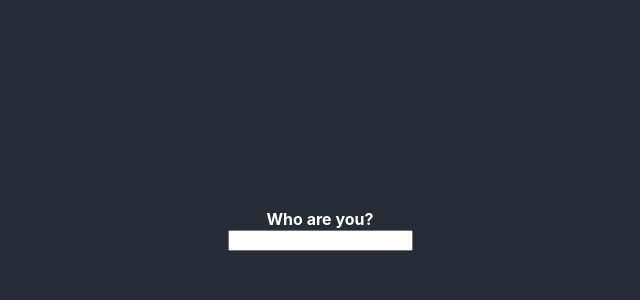
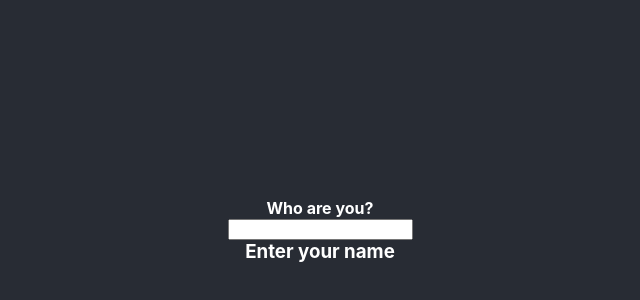
Before and after one commit to hannarim-23/ToDo, a React (Create React App) app in the folder my-app/: page / in a window 1280 px wide. Shown: the part 170-470 px from the top of the page, without its empty margins (320-960 px from the left). Built offline with nearby package versions, Linux system fonts and the light colour scheme.

Commit message:
feat: component GetName

```diff
--- a/my-app/src/App.tsx
+++ b/my-app/src/App.tsx
@@ -1,34 +1,36 @@
-import React, { KeyboardEvent, ChangeEvent, useState } from "react";
+import React, { KeyboardEvent, ChangeEvent, useState, useEffect } from "react";
 import "./App.css";
-import { TodoList } from "./Organism/Todolist";
+//import { TodoList } from "./Organism/Todolist";
 import { taskItems1, taskItems2 } from "./View/view";
 import { taskType, taskType2 } from "./View/view";
-//import { GetName } from "./Atoms/GetName";
+import { GetName } from "./Atoms/GetName";
 //import Button from "./Atoms/Button";
 export type filterValueStyle = "all" | "active" | "done"; //тип для фильтра
 
 function App() {
-    let [tasks, setTasks] = useState<taskType[]>(taskItems1); //присвоение начального значения
+  let [tasks, setTasks] = useState<taskType[]>(taskItems1); //присвоение начального значения
   /*   console.log("------tasks-------", tasks); */
 
-  const [nameUser, setNameUser] = useState("");//имя пользователя
-  console.log("nameUser-------", nameUser);
+  const [nameUser, setNameUser] = useState(""); //имя пользователя
 
-//  let [tasks, setTasks] = useState<taskType[]>();
-//  let [tasks2, setTasks2] = useState<taskType2[]>(taskItems2);
-//  console.log("------tasks2-------", tasks2);
+  const handleChangeName = (newNameUser: string) => {
+    setNameUser(newNameUser ? (newNameUser[0].toUpperCase() + newNameUser.slice(1)) : "");
+  };
 
-  let tasks1 = taskItems2.find((i) => i.user === nameUser); //true
-/*   if (tasks1) {
+  //  let [tasks, setTasks] = useState<taskType[]>();
+  //  let [tasks2, setTasks2] = useState<taskType2[]>(taskItems2);
+  //  console.log("------tasks2-------", tasks2);
+
+  /*   let tasks1 = taskItems2.find((i) => i.user === nameUser);
+  if (tasks1) {
     setTasks(tasks1.tasks);
   }
- */
-  console.log("------tasks1-------", tasks1?.tasks);
+  console.log("------tasks1-------", tasks1?.tasks); */
 
-
-
-
-
+  useEffect(() => {
+    console.log("------++++++-------");
+    handleChangeName(nameUser);
+  }, [nameUser]);
 
   /*удаление задачи */
   const removeTask = (id: number) => {
@@ -124,10 +126,10 @@ function App() {
 
   //  if(nameUser){
   return (
-    //  <GetName></GetName>
     <div className="App">
       <header className="App-header">
-        <div>
+        <GetName nameUser={nameUser} handleChangeName={handleChangeName}></GetName>
+        {/*         <div>
           <h4>Who are you?</h4>
           <input type="text" value={nameUser} onChange={handleChange} onKeyDown={onKeyDown} />
         </div>
@@ -145,7 +147,7 @@ function App() {
           sortTasksTitle={sortTasksTitle}
           sortTasksDate={sortTasksDate}
           sortTasksDateEnd={sortTasksDateEnd}
-        />
+        /> */}
       </header>
     </div>
   );
--- a/my-app/src/Atoms/GetName.tsx
+++ b/my-app/src/Atoms/GetName.tsx
@@ -1,33 +1,33 @@
 import React, { KeyboardEvent, ChangeEvent, useState } from "react";
-import { taskType, taskType2 } from "../View/view";
-import { taskItems2 } from "../View/view";
 
+type userType = {
+  nameUser: string;
+  handleChangeName: (nameUser: string) => void;
+};
 
-/* export const GetName = (nameUser:string) => {
-  const handleChange = (e: ChangeEvent<HTMLInputElement>) => {
+export const GetName = (p: userType) => {
+  const handleChangeName = (e: ChangeEvent<HTMLInputElement>) => {
     let newNameUser = e.target.value;
-    setNameUser(newNameUser[0].toUpperCase() + newNameUser.slice(1));
+    p.handleChangeName(newNameUser);
   };
 
-  const onKeyDown = (e: KeyboardEvent<HTMLInputElement>) => {
-    if (e.key === "Enter") {
-      let newNameUser = e.currentTarget.value;
-      setNameUser(newNameUser[0].toUpperCase() + newNameUser.slice(1));
-    }
-  };
-
-  return (
-    <div className="App">
-      <header className="App-header">
-        <div>
-          <h4>Who are you?</h4>
-          <input type="text" value={nameUser} onChange={handleChange} onKeyDown={onKeyDown} />
-          <h3>
-            Tasks for User <span className="nameUser">{nameUser} </span>not found
-          </h3>
-        </div>
-      </header>
-    </div>
-  );
+  if (typeof p.nameUser === "string" && p.nameUser !== "") {
+    return (
+      <div>
+        <h4>Who are you?</h4>
+        <input type="text" value={p.nameUser} onChange={handleChangeName} />
+        <h3>
+          Tasks for User <span className="nameUser">{p.nameUser} </span>not found
+        </h3>
+      </div>
+    );
+  } else {
+    return (
+      <div>
+        <h4>Who are you?</h4>
+        <input type="text" value={p.nameUser} onChange={handleChangeName} />
+        <h3>Enter your name</h3>
+      </div>
+    );
+  }
 };
- */
```
